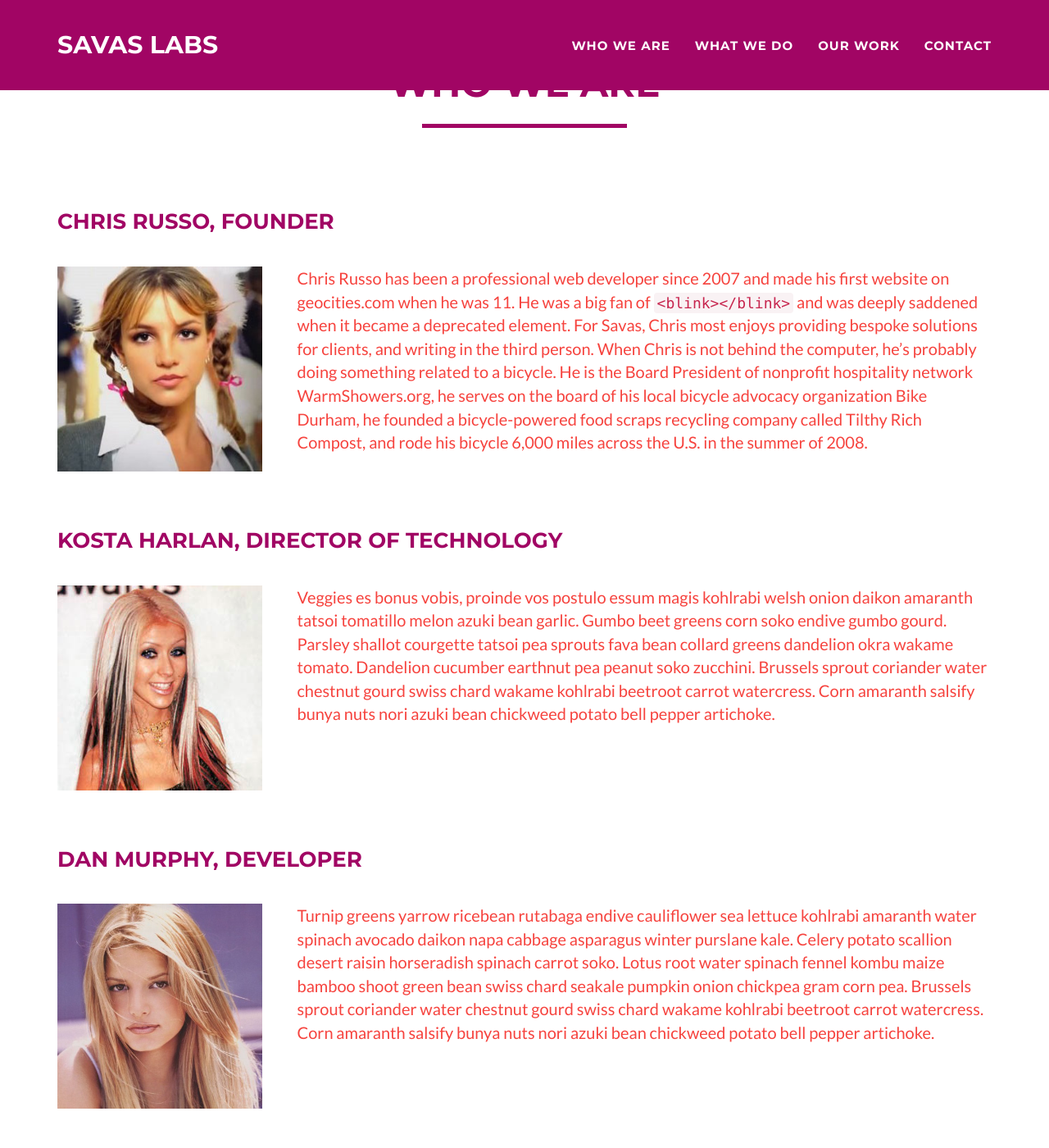
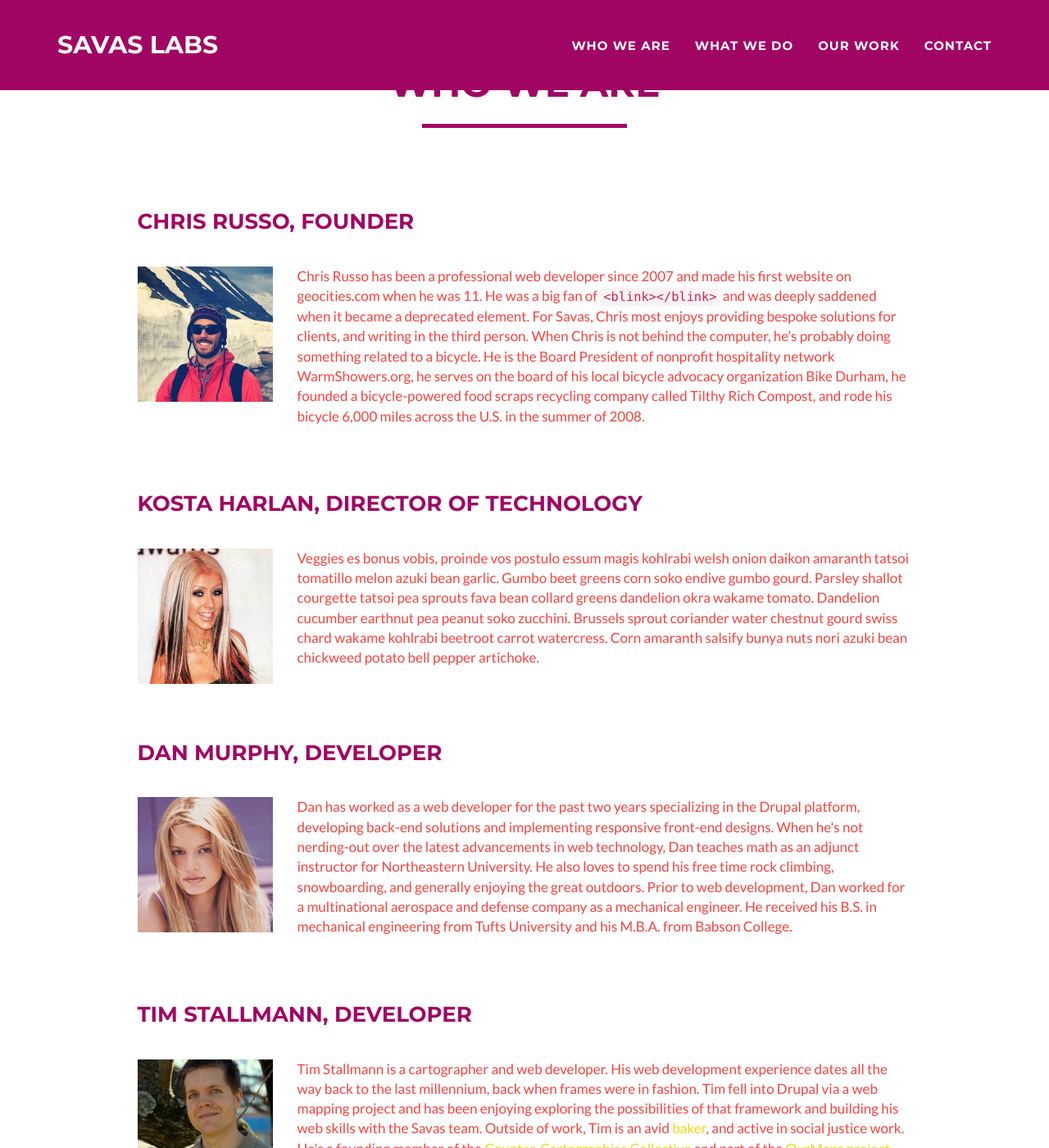
Before and after one commit to savaslabs/savaslabs_old, a Jekyll site: the page built from index.html, in a window 1280 px wide and 1400 px high, scrolled down 788 px. Shown: the whole window at 82% size. Built offline with Jekyll 4.4.1, drawn with Linux system fonts in a browser that asks for light colours; some of the changed text lies outside the part shown.

Commit message:
SAV-16: update profiles and add picures

```diff
--- a/_data/profiles.yml
+++ b/_data/profiles.yml
@@ -39,13 +39,14 @@
   modal-id: 3
   bio:
   >
-    Turnip greens yarrow ricebean rutabaga endive cauliflower sea lettuce kohlrabi
-    amaranth water spinach avocado daikon napa cabbage asparagus winter purslane kale.
-    Celery potato scallion desert raisin horseradish spinach carrot soko. Lotus root
-    water spinach fennel kombu maize bamboo shoot green bean swiss chard seakale
-    pumpkin onion chickpea gram corn pea. Brussels sprout coriander water chestnut
-    gourd swiss chard wakame kohlrabi beetroot carrot watercress. Corn amaranth
-    salsify bunya nuts nori azuki bean chickweed potato bell pepper artichoke.
+    Dan has worked as a web developer for the past two years specializing in the Drupal
+    platform, developing back-end solutions and implementing responsive front-end designs.
+    When he's not nerding-out over the latest advancements in web technology, Dan teaches
+    math as an adjunct instructor for Northeastern University. He also loves to spend his
+    free time rock climbing, snowboarding, and generally enjoying the great outdoors.
+    Prior to web development, Dan worked for a multinational aerospace and defense company
+    as a mechanical engineer. He received his B.S. in mechanical engineering from Tufts
+    University and his M.B.A. from Babson College.
 
 - name: Tim Stallmann
   firstname: Tim
@@ -54,13 +55,15 @@
   modal-id: 4
   bio:
   >
-    Nori grape silver beet broccoli kombu beet greens fava bean potato quandong celery.
-    Bunya nuts black eyed pea prairie turnip leek lentil turnip greens parsnip. Sea
-    lettuce lettuce water chestnut eggplant winter purslane fennel azuki bean earthnut
-    pea sierra leone bologi leek soko chicory celtuce parsley jÃ­cama salsify. Celery
-    quandong swiss chard chicory earthnut pea potato. Salsify taro catsear garlic gram
-    celery bitterleaf wattle seed collard greens nori. Grape wattle seed kombu beetroot
-    horseradish carrot squash brussels sprout chard.
+    Tim Stallmann is a cartographer and web developer. His web development experience dates
+    all the way back to the last millennium, back when frames were in fashion. Tim fell
+    into Drupal via a web mapping project and has been enjoying exploring the possibilities
+    of that framework and building his web skills with the Savas team. Outside of work, Tim
+    is an avid <a href="http://cakeyear.tumblr.com">baker</a>, and active in social justice
+    work. He's a founding member of the
+    <a href="http://www.countercartographies.org">Counter-Cartographies Collective</a>
+    and part of the <a href="http://www.ourmaps.net">OurMaps project</a>. He has an MA in
+    Mathematics from Duke University, and an MA in Geography from UNC Chapel Hill.
 
 - name: Anne Tomasevich
   firstname: Anne
@@ -69,9 +72,9 @@
   modal-id: 5
   bio:
   >
-    Anne Tomasevich studied engineering and worked at a Contract Research Organization
-    for five years before realizing that she actually wants to be a web developer. She
-    joins Savas as a fairly new developer with an interest in the front end, particularly
+    Anne Tomasevich received a B.S. in textile engineering and worked at a Contract Research
+    Organization for five years before realizing that she actually wants to be a web developer.
+    She joins Savas as a fairly new developer with an interest in the front end, particularly
     Sass and CSS3. She just read a book about CSS3 and is inordinately excited about it.
     Besides furiously studying to become a computer geek, Anne enjoys cooking, playing
     old Zelda games, and all things musical. She plays piano (and occasionally ukulele)
--- a/_includes/css/main.css
+++ b/_includes/css/main.css
@@ -215,10 +215,11 @@ section.success {
 
 .profile-item p {
     color: #{{ site.color.secondary-dark }};
+    font-size: 17px;
 }
 
 .profile-item img {
-    width: 250px;
+    width: 200px;
 }
 
 #portfolio .portfolio-item {
--- a/_includes/whoweare.html
+++ b/_includes/whoweare.html
@@ -9,15 +9,15 @@
             </div>
             {% for profile in site.data.profiles %}
             <div class="row profile-item">
-                <div class="col-lg-10">
+                <div class="col-lg-10 col-lg-offset-1">
                     <h3>{{ profile.name }}, {{ profile.title }}</h3>
                 </div>
             </div>
             <div class="row profile-item">
-                <div class="col-lg-3">
+                <div class="col-lg-2 col-lg-offset-1">
                     <img src="img/profiles/{{ profile.img }}" class="img-responsive" alt="{{ profile.name }}">
                 </div>
-                <div class="col-lg-9">
+                <div class="col-lg-8">
                     <p>{{ profile.bio }}</p>
                 </div>
             </div>
```
Also changed, not shown: img/profiles/chris_square.jpg, img/profiles/tim_square.jpg.
